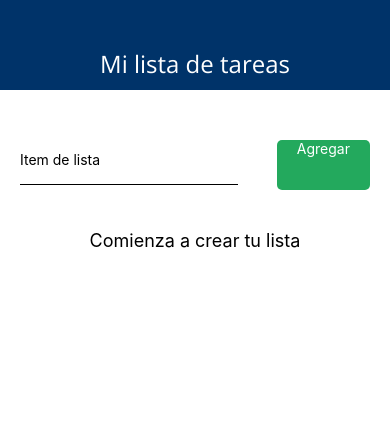
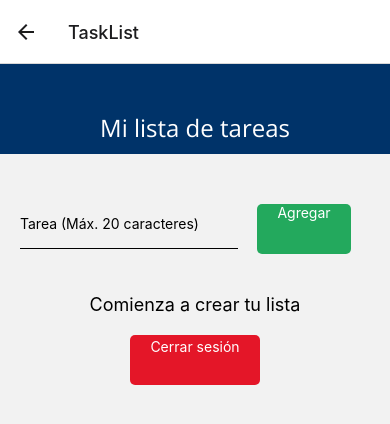
Before and after one commit to MelinaBlanco88/app-ListTasks-ReactNative, a React Native app: screen /TaskList in a window 390 px wide. Shown: the top 424 px of the page. Built offline with nearby package versions, Linux system fonts and the light colour scheme.

Commit message:
Agregando navegación

```diff
--- a/App.js
+++ b/App.js
@@ -1,14 +1,7 @@
-import { View, Button } from 'react-native';
-import React, { useState, useCallback, Text } from 'react';
+import React, { useEffect } from 'react';
 import * as SplashScreen from 'expo-splash-screen';
 import { useFonts } from 'expo-font';
-
-import { styles } from './assets/css/styles.js';
-import NewItemHeader from './src/components/NewItemHeader.js';
-import ListItem from './src/components/ItemList/List.js';
-import Modal from './src/components/Modal.js';
-import Header from './src/components/Header.js';
-import EmptyScreen from "./src/screens/EmptyScreen.js";
+import Navigator from './src/navigators/Navigator';
 
 SplashScreen.preventAutoHideAsync();
 
@@ -18,99 +11,17 @@ export default function App() {
     'open-sans-bold': require('./assets/fonts/OpenSans-Bold.ttf'),
   });
 
-  const onLayoutRootView = useCallback(async () => {
-    if (fontsLoaded) {
-      await SplashScreen.hideAsync();
+  useEffect(() =>{
+    if(fontsLoaded){
+      SplashScreen.hideAsync();
     }
-  }, [fontsLoaded]);
+  }, [fontsLoaded])
 
-  const [itemText, setItemText] = useState("");
-  const [items, setItems] = useState([]);
-  const [modalVisible, setModalVisible] = useState(false);
-  const [selectedItem, setSelectedItem] = useState(null);
-
-  const resetInputHandler = () => {
-    setItems('');
-  }
-
-  const [itemComplete, setItemComplete] = useState(false);
-
-  if (!fontsLoaded) {
+  if(!fontsLoaded){
     return null;
   }
 
-  const onChangeText = (text) => {
-    setItemText(text);
-  };
-
-  const addItem = () => {
-    const newArr = [...items, {  id: Date.now(), value: itemText, isChecked: false }];
-    setItems(newArr);
-    setItemText("");
-  };
-
-  const onComplete = (id) => {
-    const newItems = items.map(item => {
-      if (item.id === id) {
-        return { ...item, isChecked: !item.isChecked };
-      }
-      return item;
-    })
-    setItems(newItems);
-  };
-
-  const openModal = (item) => {
-    setSelectedItem(item);
-    setModalVisible(true);
-  };
-
-  const onCancelModal = () => {
-    setModalVisible(!modalVisible);
-  };
-
-  const onDeleteModal = (id) => {
-    setModalVisible(!modalVisible);
-    setItems((oldArry) => oldArry.filter((item) => item.id !== id));
-    setSelectedItem(null);
-  };
-
   return (
-    <View onLayout={onLayoutRootView}>
-     <Header title='Mi lista de tareas' />
-
-     <View style={styles.screen}>
-      <NewItemHeader
-        onChangeText={onChangeText}
-        itemText={itemText}
-        addItem={addItem}
-      />
-
-      {/* List component */}
-      <ListItem
-        items={items}
-        openModal={openModal}
-        itemComplete={itemComplete}
-        setItemComplete={setItemComplete}
-        onComplete={onComplete}
-      />
-
-      {/* Modal component */}
-      <Modal
-        modalVisible={modalVisible}
-        selectedItem={selectedItem}
-        onCancelModal={onCancelModal}
-        onDeleteModal={onDeleteModal}
-      />
-    </View>
-
-     { items.length === 0
-        ? <EmptyScreen title='Comienza a crear tu lista' />
-        :
-        <>
-        <EmptyScreen title='Selecciona la palabra "Completado" para marcar como realizada' />
-        <Button title="Limpiar lista" onPress={resetInputHandler} />
-        </>
-      }
-    </View>
+    <Navigator />
   );
 };
--- a/assets/css/styles.js
+++ b/assets/css/styles.js
@@ -47,6 +47,7 @@ export const styles = StyleSheet.create({
     input: {
       borderBottomColor: Colors.black,
       minWidth: 200,
+      maxWidth: 300,
       borderBottomWidth:1,
       height: 50
     },
@@ -59,6 +60,9 @@ export const styles = StyleSheet.create({
       borderRadius: 5,
       marginTop: 10,
       alignItems: 'center',
+      maxWidth: 200,
+      marginLeft: 'auto',
+      marginRight: 'auto',
       display: 'block',
       justifyContent: 'center'
     },
--- a/package.json
+++ b/package.json
@@ -9,12 +9,16 @@
     "web": "expo start --web"
   },
   "dependencies": {
+    "@react-navigation/native": "^6.1.6",
+    "@react-navigation/native-stack": "^6.9.12",
     "expo": "~47.0.12",
     "expo-font": "^11.0.1",
     "expo-splash-screen": "^0.17.5",
     "expo-status-bar": "~1.4.2",
     "react": "18.1.0",
-    "react-native": "0.70.5"
+    "react-native": "0.70.5",
+    "react-native-safe-area-context": "4.4.1",
+    "react-native-screens": "~3.18.0"
   },
   "devDependencies": {
     "@babel/core": "^7.12.9"
--- a/src/components/NewItemHeader.js
+++ b/src/components/NewItemHeader.js
@@ -10,16 +10,12 @@ const NewItemHeader = ({
   return (
     <View style={styles.inputContainer}>
         <TextInput
-            placeholder="Item de lista"
+            placeholder="Tarea (Máx. 20 caracteres)"
             style={styles.input}
+            maxLength={20}
             onChangeText={onChangeText}
             value={itemText}
         />
-
-        {/*
-        Boton por default:
-        <Button title="Agregar" onPress={addItem} />
-        */}
 
         <Pressable onPress={addItem} style={styles.button}>
         <Text style={styles.colorWhite}>Agregar</Text>
--- /dev/null
+++ b/src/navigators/Navigator.js
@@ -0,0 +1,20 @@
+import React from 'react'
+import { NavigationContainer } from '@react-navigation/native'
+import { createNativeStackNavigator } from '@react-navigation/native-stack'
+import TaskList from '../screens/TaskList'
+import Home from '../screens/Home';
+
+const Stack = createNativeStackNavigator();
+
+const Navigator = () => {
+  return (
+    <NavigationContainer>
+        <Stack.Navigator initialRouteName="Home">
+            <Stack.Screen name="Home" component={Home} />
+            <Stack.Screen name="TaskList" component={TaskList} />
+        </Stack.Navigator>
+    </NavigationContainer>
+  )
+}
+
+export default Navigator
--- /dev/null
+++ b/src/screens/Home.js
@@ -0,0 +1,21 @@
+import React from 'react';
+import { Text, View, Pressable } from 'react-native';
+import { styles } from '../../assets/css/styles';
+import Header from '../../src/components/Header.js';
+
+const Home = ( { navigation } ) => {
+    return (
+        <>
+            <Header title='App lista de tareas' />
+            <View style={styles.screen}>
+                <Pressable onPress={() => {
+                    navigation.navigate('TaskList')
+                }} style={styles.button}>
+                    <Text style={styles.colorWhite}>Login</Text>
+                </Pressable>
+            </View>
+        </>
+    );
+}
+
+export default Home;
--- /dev/null
+++ b/src/screens/TaskList.js
@@ -0,0 +1,107 @@
+import { View, Button, ScrollView, Pressable, Text } from 'react-native';
+import React, { useState } from 'react';
+
+import { styles } from '../../assets/css/styles';
+import NewItemHeader from '../../src/components/NewItemHeader.js';
+import ListItem from '../../src/components/ItemList/List.js';
+import Modal from '../../src/components/Modal.js';
+import Header from '../../src/components/Header.js';
+import EmptyScreen from "../../src/screens/EmptyScreen.js";
+
+const TaskList = ({ navigation }) => {
+    const [itemText, setItemText] = useState("");
+    const [items, setItems] = useState([]);
+    const [modalVisible, setModalVisible] = useState(false);
+    const [selectedItem, setSelectedItem] = useState(null);
+
+    const resetInputHandler = () => {
+    setItems('');
+    }
+
+    const [itemComplete, setItemComplete] = useState(false);
+
+    const onChangeText = (text) => {
+    setItemText(text);
+    };
+
+    const addItem = () => {
+    const newArr = [...items, {  id: Date.now(), value: itemText, isChecked: false }];
+    setItems(newArr);
+    setItemText("");
+    };
+
+    const onComplete = (id) => {
+    const newItems = items.map(item => {
+        if (item.id === id) {
+        return { ...item, isChecked: !item.isChecked };
+        }
+        return item;
+    })
+    setItems(newItems);
+    };
+
+    const openModal = (item) => {
+    setSelectedItem(item);
+    setModalVisible(true);
+    };
+
+    const onCancelModal = () => {
+    setModalVisible(!modalVisible);
+    };
+
+    const onDeleteModal = (id) => {
+    setModalVisible(!modalVisible);
+    setItems((oldArry) => oldArry.filter((item) => item.id !== id));
+    setSelectedItem(null);
+    };
+
+    return (
+        <View>
+            <ScrollView>
+                <Header title='Mi lista de tareas' />
+
+                <View style={styles.screen}>
+                    <NewItemHeader
+                        onChangeText={onChangeText}
+                        itemText={itemText}
+                        addItem={addItem}
+                    />
+
+                    {/* List component */}
+                    <ListItem
+                        items={items}
+                        openModal={openModal}
+                        itemComplete={itemComplete}
+                        setItemComplete={setItemComplete}
+                        onComplete={onComplete}
+                    />
+
+                    {/* Modal component */}
+                    <Modal
+                        modalVisible={modalVisible}
+                        selectedItem={selectedItem}
+                        onCancelModal={onCancelModal}
+                        onDeleteModal={onDeleteModal}
+                    />
+                </View>
+
+                { items.length === 0
+                ? <EmptyScreen title='Comienza a crear tu lista' />
+                :
+                <>
+                <EmptyScreen title='Selecciona la palabra "Completado" para marcar como realizada' />
+                <Button title="Limpiar lista" onPress={resetInputHandler} />
+                </>
+                }
+
+                <Pressable onPress={() => {
+                    navigation.navigate('Home')
+                }} style={[styles.button, styles.warning]}>
+                    <Text style={styles.colorWhite}>Cerrar sesión</Text>
+                </Pressable>
+            </ScrollView>
+        </View>
+    );
+}
+
+export default TaskList;
```
Also changed, not shown: assets/splash2.png, 1 other file (tests, documents, lock files or other folders).
